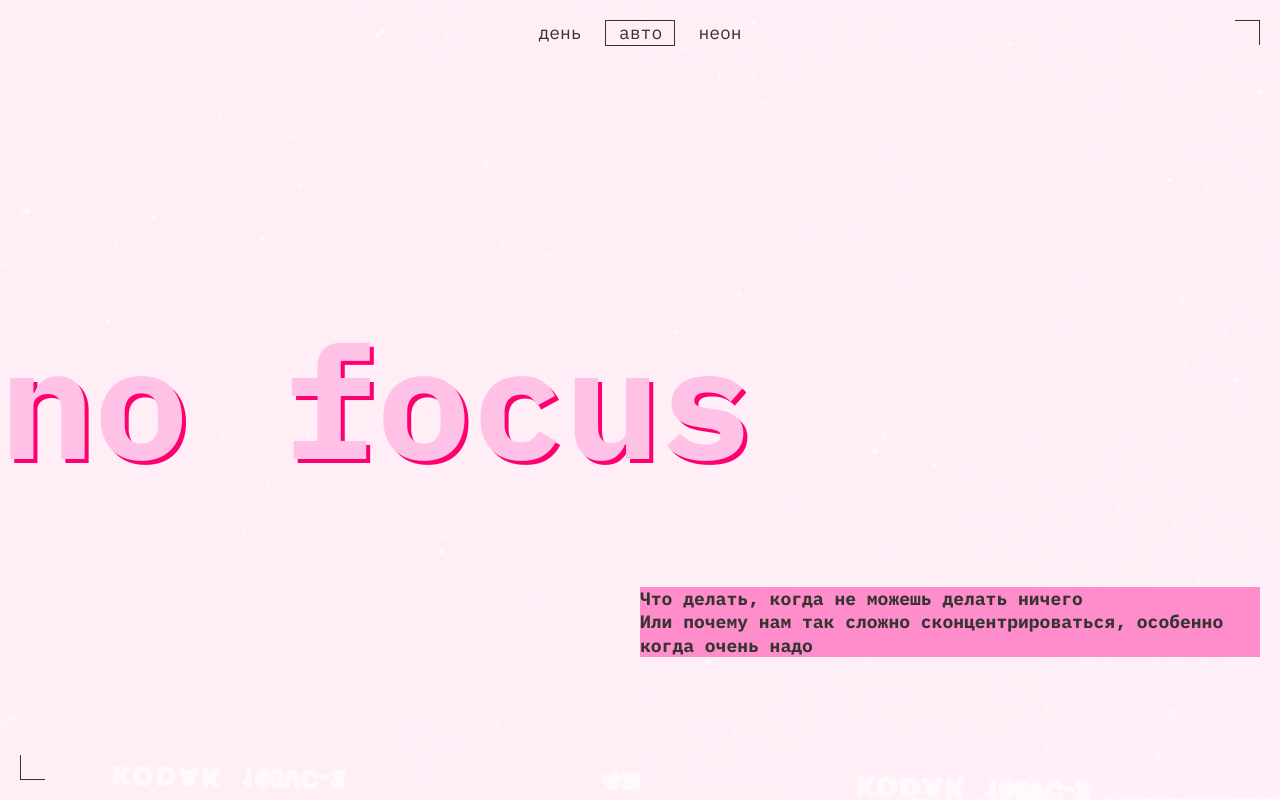
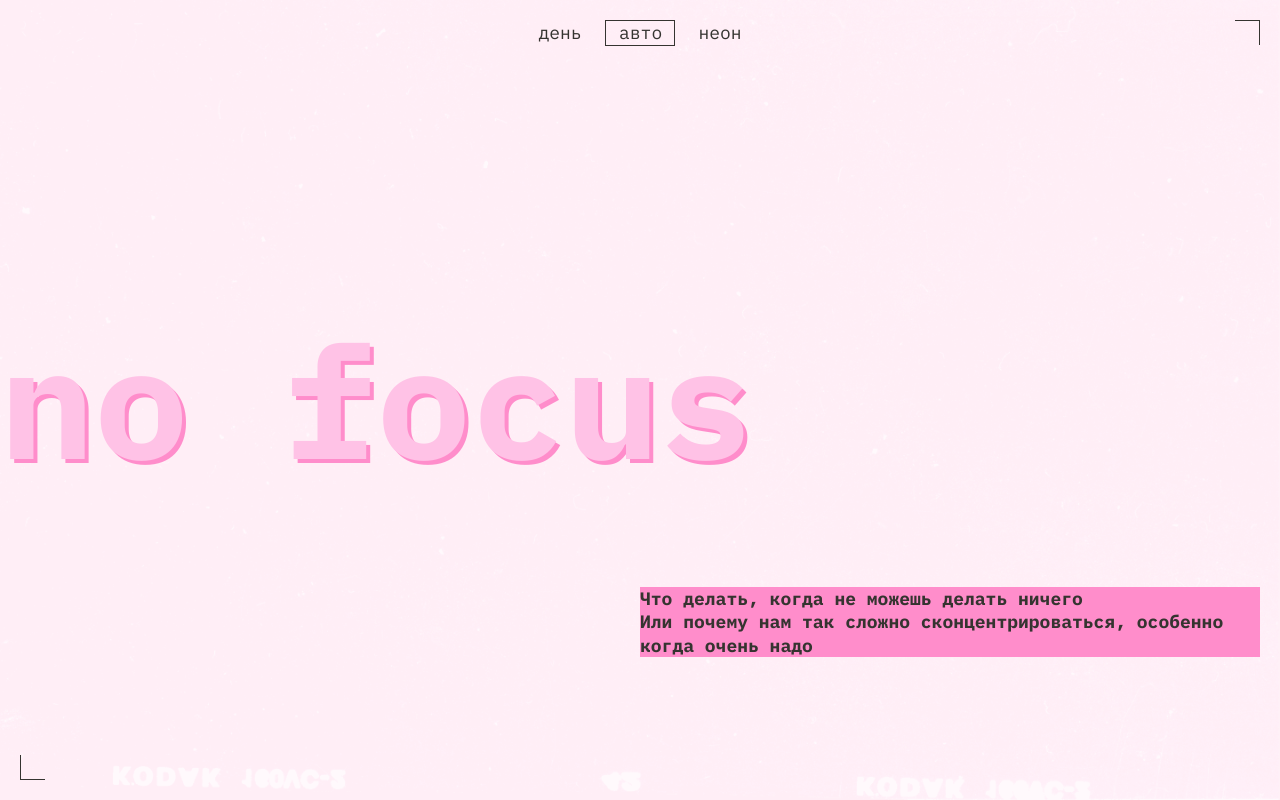
Before and after one commit to roman-pxaxaxa/slozhno-sosredotochitsya, a plain HTML site: page index.html in a window 1280 px wide. Shown: the top 800 px of the page. Drawn offline with Linux system fonts and the light colour scheme.

Commit message:
Fix light theme title shadow

```diff
--- a/styles/light.css
+++ b/styles/light.css
@@ -37,3 +37,13 @@
     display: none;
   }
 }
+
+@media (prefers-color-scheme: light) and (min-width: 768px) {
+  :root {
+    --focus-shadow-color: #ff8dcb;
+  }
+
+  .page.theme_light {
+    --focus-shadow-color: #ff8dcb;
+  }
+}
```
